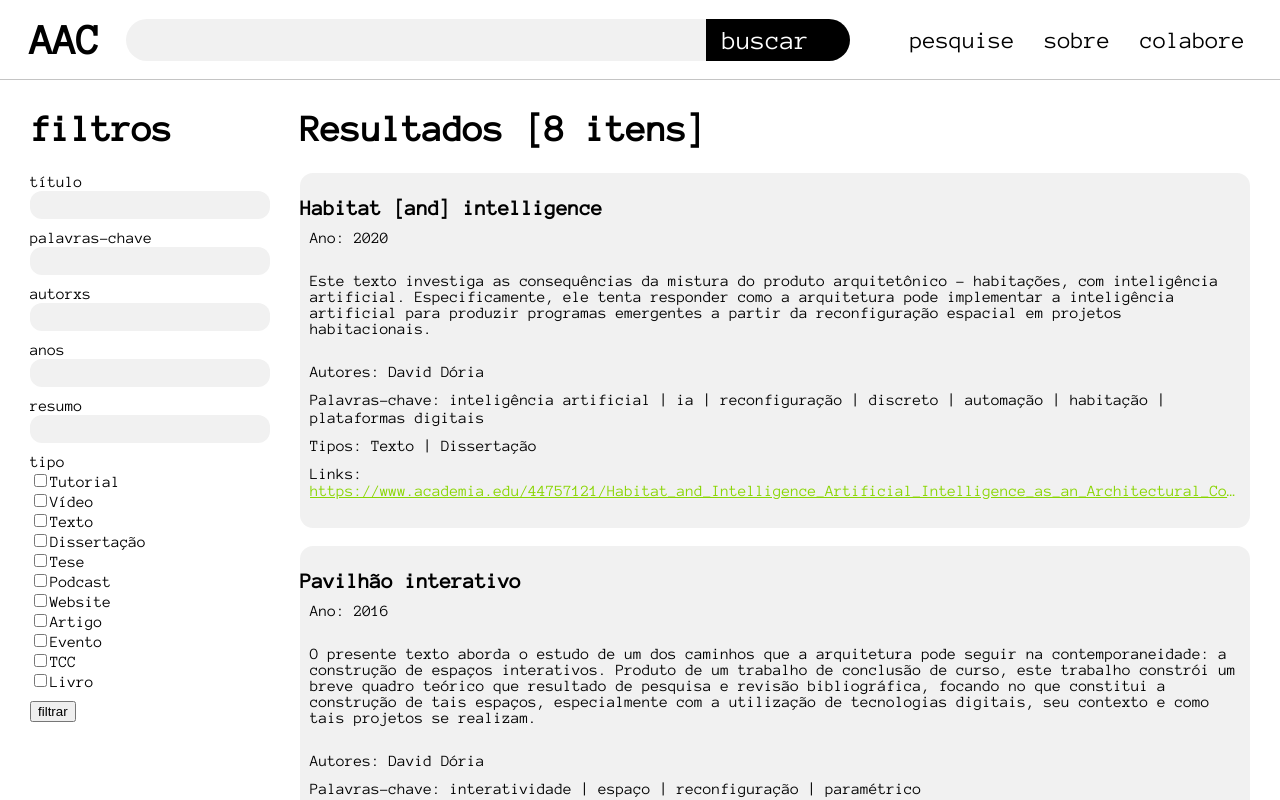
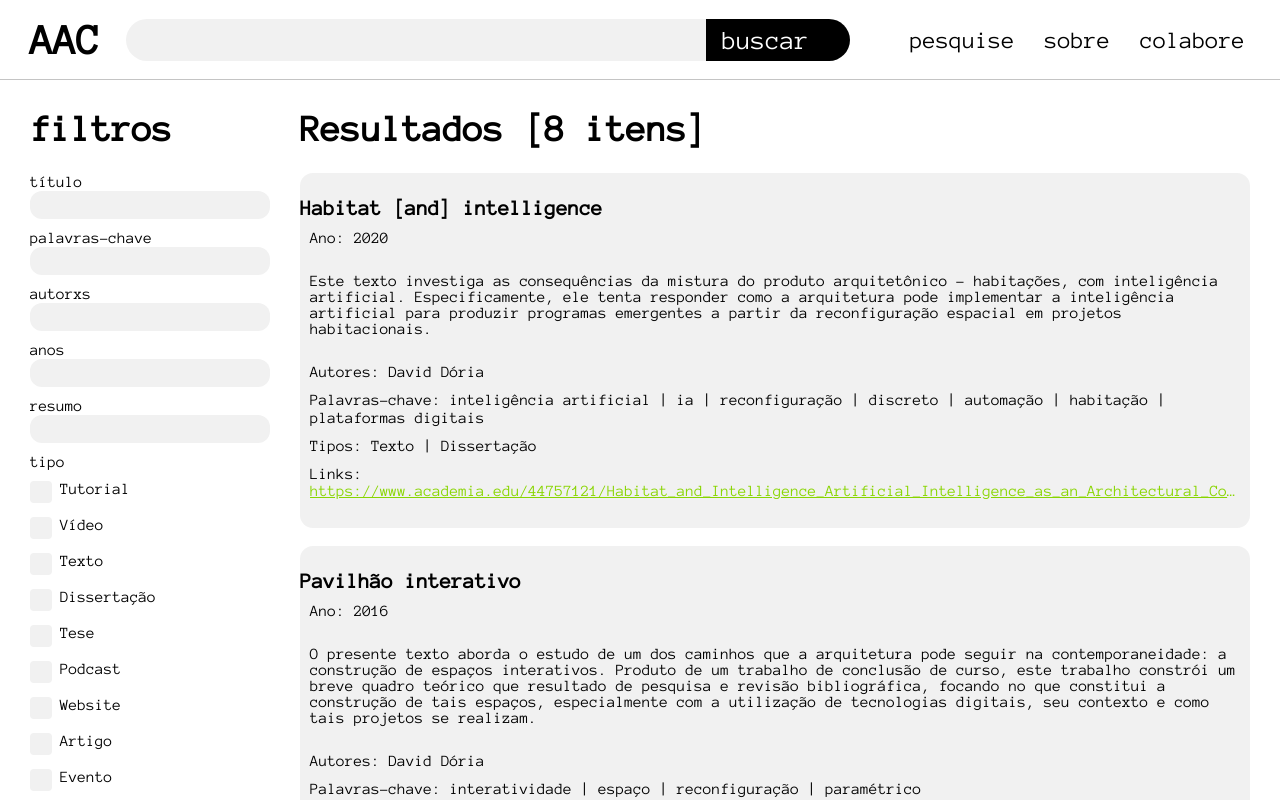
Before and after one commit to daversd/aac, a React (Vite) app: page / in a window 1280 px wide. Shown: the top 800 px of the page. Built offline with nearby package versions, Linux system fonts and the light colour scheme.

Commit message:
estilo do filtro de tipos

```diff
--- a/src/components/type-filter-fc/type-filter-fc.tsx
+++ b/src/components/type-filter-fc/type-filter-fc.tsx
@@ -43,10 +43,20 @@ export const TypeFilterFC: FC<TypeFilterFCProps> = ({ updateFilter }) => {
 
   return <div>
     {allTypes.map((_, i) =>
-      <div key={i}>
-        <input type={'checkbox'} checked={selectedTypes[i]} onChange={_ => updateSelected(i, !selectedTypes[i])} />
-        <label className={mainStyle.regular}>{Object.values(EntryType)[i]}</label>
-      </div>
+      <CheckboxFC value={selectedTypes[i]} onChange={_ => updateSelected(i, !selectedTypes[i])} label={Object.values(EntryType)[i]}/>
     )}
   </div>;
 };
+
+interface CheckBoxFCProps {
+  value: boolean,
+  onChange: (val: boolean) => void,
+  label: string
+}
+
+const CheckboxFC: FC<CheckBoxFCProps> = ({ value, onChange, label }) => {
+  return <label className={mainStyle.typeFilterContainer}>{label}
+    <input className={mainStyle.checkbox} type={'checkbox'} checked={value} onChange={e => onChange(e.target.checked)} ></input>
+    <span className={mainStyle.typeFilterCheckmark}></span>
+  </label>;
+}
--- a/src/style-sheets/main-style.module.scss
+++ b/src/style-sheets/main-style.module.scss
@@ -458,3 +458,61 @@ $filter-panel-width: 300px;
     padding-left: 10px;
     padding-right: 10px;
 }
+
+// filtro de tipo
+.typeFilterContainer {
+    font-family: $font-default;
+    font-size: 12pt;
+    display: block;
+    position: relative;
+    padding-left: $pad-default;
+    margin-top: $pad-small;
+    padding-bottom: $pad-small;
+    width: 100%;
+    cursor: pointer;
+    -webkit-user-select: none;
+    -moz-user-select: none;
+    -ms-user-select: none;
+    user-select: none;
+}
+
+.typeFilterContainer input {
+    position: absolute;
+    opacity: 0;
+    cursor: pointer;
+    height: 0;
+    width: 0;
+}
+
+.typeFilterCheckmark {
+    position: absolute;
+    top: 0;
+    left: 0;
+    height: 22px;
+    width: 22px;
+    border-radius: 4px;
+    background-color: $clr-bkg-light;
+}
+
+.typeFilterContainer:hover input~.typeFilterCheckmark {
+    background-color: $clr-bkg-medium;
+}
+
+.typeFilterCheckmark:after {
+    content: "";
+    position: absolute;
+    display: none;
+}
+
+.typeFilterContainer input:checked~.typeFilterCheckmark:after {
+    display: block;
+}
+
+.typeFilterContainer .typeFilterCheckmark:after {
+    top: 0;
+    left: 0;
+    height: 22px;
+    width: 22px;
+    border-radius: 4px;
+    background-color: black;
+}
```
